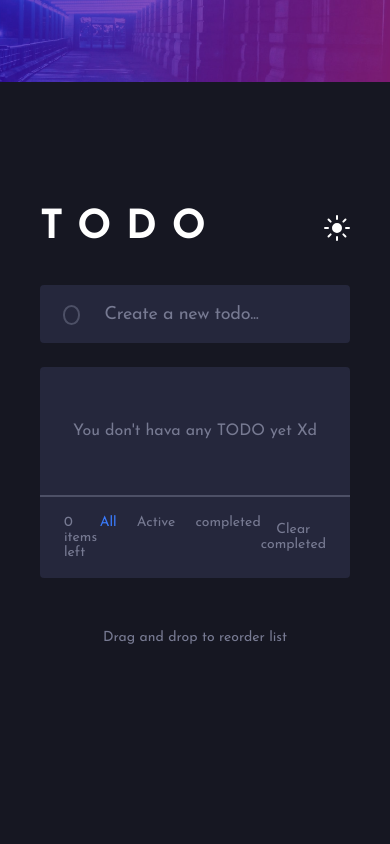
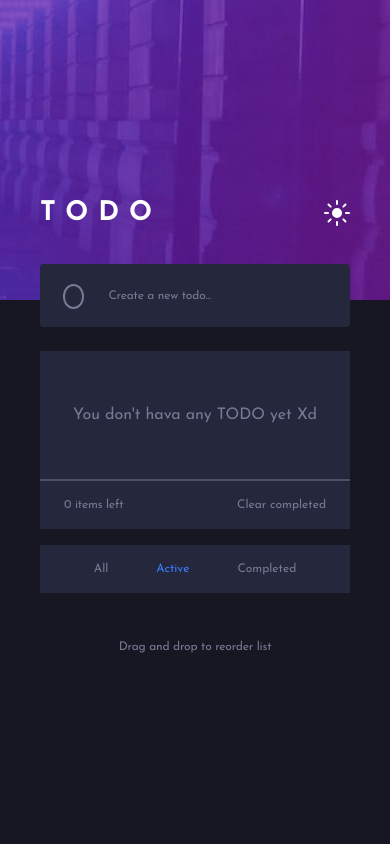
Before and after one commit to lazydroide/frontendmentor-todo-app, a Django app: page / in a window 390 px wide. Run offline with Django 4.2, Linux system fonts and the light colour scheme; data that the repository does not hold is empty.

Commit message:
feat: filter out of menu in mobile

```diff
--- a/todoapp/static/css/style.css
+++ b/todoapp/static/css/style.css
@@ -3,6 +3,7 @@
 *::before,
 *::after{
     box-sizing: border-box;
+    /* outline: 1px solid lime; */
 }
 
 *{
@@ -71,8 +72,10 @@ img, picture, svg, video, canvas{
 
     font-family: 'Josefin Sans', sans-serif;
     color: var(--clr-text-900);
+    --fs-12: 0.75rem;
     --fs-14: 0.875rem;
     --fs-18: 1.125rem;
+    --fs-27: 1.6875rem;
     --fs-40: 2.5rem;
 
     --fw-400: 400;
@@ -129,6 +132,7 @@ img, picture, svg, video, canvas{
     background-color: var(--clr-todo-bg);
     border-bottom: 2px solid var(--clr-text-300);
     gap: 1.5rem;
+    align-items: center;
 
     &:hover {
         cursor: pointer;
@@ -144,8 +148,8 @@ img, picture, svg, video, canvas{
     }
 
     .check-border {
-        width: 24px;
-        height: 24px;
+        width: 25px;
+        height: 25px;
         background: var(--_border-color);
         display: grid;
         place-content: center;
@@ -154,14 +158,22 @@ img, picture, svg, video, canvas{
         &:hover {
             background: var(--gradient);
         }
+
+        &[checked] {
+            background: var(--gradient);
+        }
     }
 
     .check {
-        width: 20px;
-        height: 20px;
+        width: 21px;
+        height: 21px;
         border-radius: 50%;
         background-color: var(--clr-todo-bg);
 
+
+        &[checked] {
+            background: var(--gradient);
+        }
 
     }
 
@@ -175,6 +187,9 @@ img, picture, svg, video, canvas{
 }
 
 
+/* ============== */
+
+
 body {
     display: grid;
     place-content: center;
@@ -183,7 +198,7 @@ body {
 
 body::before {
     width: 100%;
-    height: 21vw;
+    height: 300px;
     position: absolute;
     content: "";
     background-image: var(--bg-img);
@@ -228,9 +243,9 @@ header {
         gap: 1.5rem;
 
         .check {
-            width: 20px;
-            height: 20px;
-            border: 2px solid var(--clr-text-300);
+            width: 25px;
+            height: 25px;
+            border: 2px solid var(--clr-text-400);
             border-radius: 50%;
         }
 
@@ -258,7 +273,6 @@ header {
 
 .todos {
     border-radius: var(--radius-4);
-    overflow: hidden;
 
     .not-todos {
         width: 100%;
@@ -280,19 +294,30 @@ header {
     }
 
     .filter-menu {
-        gap: 1.25rem;
-        color: var(--clr-text-400);
+        background-color: var(--clr-todo-bg);
 
-        input[type="radio"]{
-            display: none;
+        fieldset {
+            border: none;
+            gap: 1.25rem;
+
+            .btn {
+                appearance: none;
+                border: none;
+                background-color: transparent;
+                color: var(--clr-text-400);
+                text-transform: capitalize;
+            }
+
+            .btn:hover{
+                color: var(--clr-text-900);
+                cursor: pointer;
+            }
+
+            .btn[state="clicked"] {
+                color: var(--clr-bright-blue);
+            }
         }
-        input[type="radio"]:checked + label{
-            color: var(--clr-bright-blue);
-        }
-        label:hover{
-            color: var(--clr-text-900);
-            cursor: pointer;
-        }
+
 
     }
 
@@ -300,6 +325,10 @@ header {
         border: none;
         background-color: transparent;
         color: var(--clr-text-400);
+
+        &:hover {
+            color: var(--clr-text-600);
+        }
     }
 
 }
@@ -310,5 +339,50 @@ header {
     text-align: center;
 }
 
+
+@media (max-width: 40rem) {
+
+    /* typography classes */
+    .text-h1 {
+        font-size: var(--fs-27);
+    }
+
+    .text-body {
+        font-size: var(--fs-12);
+    }
+
+    .text-menu {
+        font-size: var(--fs-12);
+        letter-spacing: -0.015em;
+    }
+
+    .menu {
+      position: relative;
+
+      .filter-menu {
+        position: absolute;
+        left: 0;
+        top: calc(100% + 1rem);
+        width: 100%;
+        height: 100%;
+
+        fieldset {
+            height: 100%;
+            justify-content: center;
+            gap: 3rem;
+            align-items: center;
+        }
+      }
+
+
+    }
+
+    .drag {
+        margin-top: calc(2rem + 28px);
+      }
+
+
+  }
+
 .attribution { font-size: 11px; text-align: center; }
 .attribution a { color: hsl(228, 45%, 44%); }
--- a/todoapp/static/js/script.js
+++ b/todoapp/static/js/script.js
@@ -3,7 +3,27 @@ const todoForm = document.getElementById('newtodo')
 
 const todos = document.getElementById('todos')
 
+const filter = document.getElementById('filter');
+const filterBtns = document.querySelectorAll('.btn');
+
+console.log(filter)
+console.log(filterBtns)
+
 var hasChanged = false;
+
+const resetButtonStates = () => {
+  filterBtns.forEach(button => {
+    button.setAttribute('state', 'default');
+  })
+}
+
+filter.addEventListener('click', (e) => {
+  if (e.target.className.includes('btn')) {
+    console.log('btn')
+    resetButtonStates();
+    e.target.setAttribute('state', 'clicked');
+  }
+})
 
 inputTodo.addEventListener('change', (e) => {
     console.log('change')
--- a/todoapp/templates/index.html
+++ b/todoapp/templates/index.html
@@ -38,13 +38,12 @@
             {% endif %}
             <section class="menu row text-menu">
                 <div class="left">{{left}}</div>
-                <article class="filter-menu row">
-                    <input type="radio" name='filter' id="all" checked>
-                    <label for="all">All</label>
-                    <input type="radio" name='filter' id="active">
-                    <label for="active">Active</label>
-                    <input type="radio" name='filter' id="completed">
-                    <label for="completed">completed</label>
+                <article class="filter-menu">
+                    <fieldset id='filter' class='row'>
+                        <button class="btn" type="button" state='default' id="all">all</button>
+                        <button class="btn" type="button" state='clicked' id="active">active</button>
+                        <button class="btn" type="button" state='default' id="completed">completed</button>
+                    </fieldset>
                 </article>
                 <button type="button" class="clear" id="clear">Clear completed</button>
             </section>
--- a/todoapp/templates/snippets/todo.html
+++ b/todoapp/templates/snippets/todo.html
@@ -2,7 +2,7 @@
 
 <article class="todo row">
     <a href="{% url "update" todo.todo_id %}">
-        <div class="check-border">
+        <div class="check-border" {% if todo.checked %}checked{% endif %}>
             <div class="check" {% if todo.checked %}checked{% endif %}></div>
         </div>
     </a>
```
